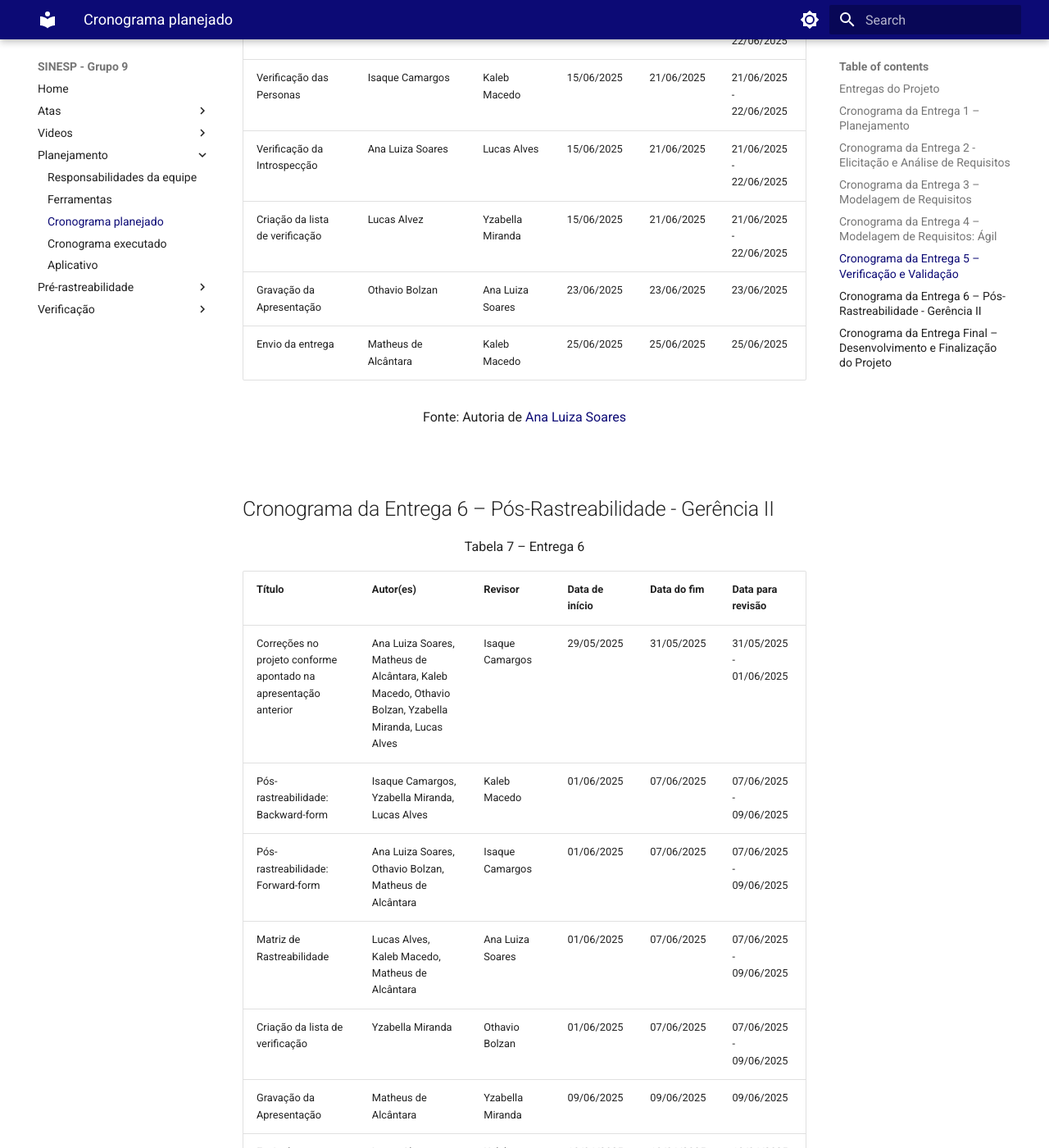
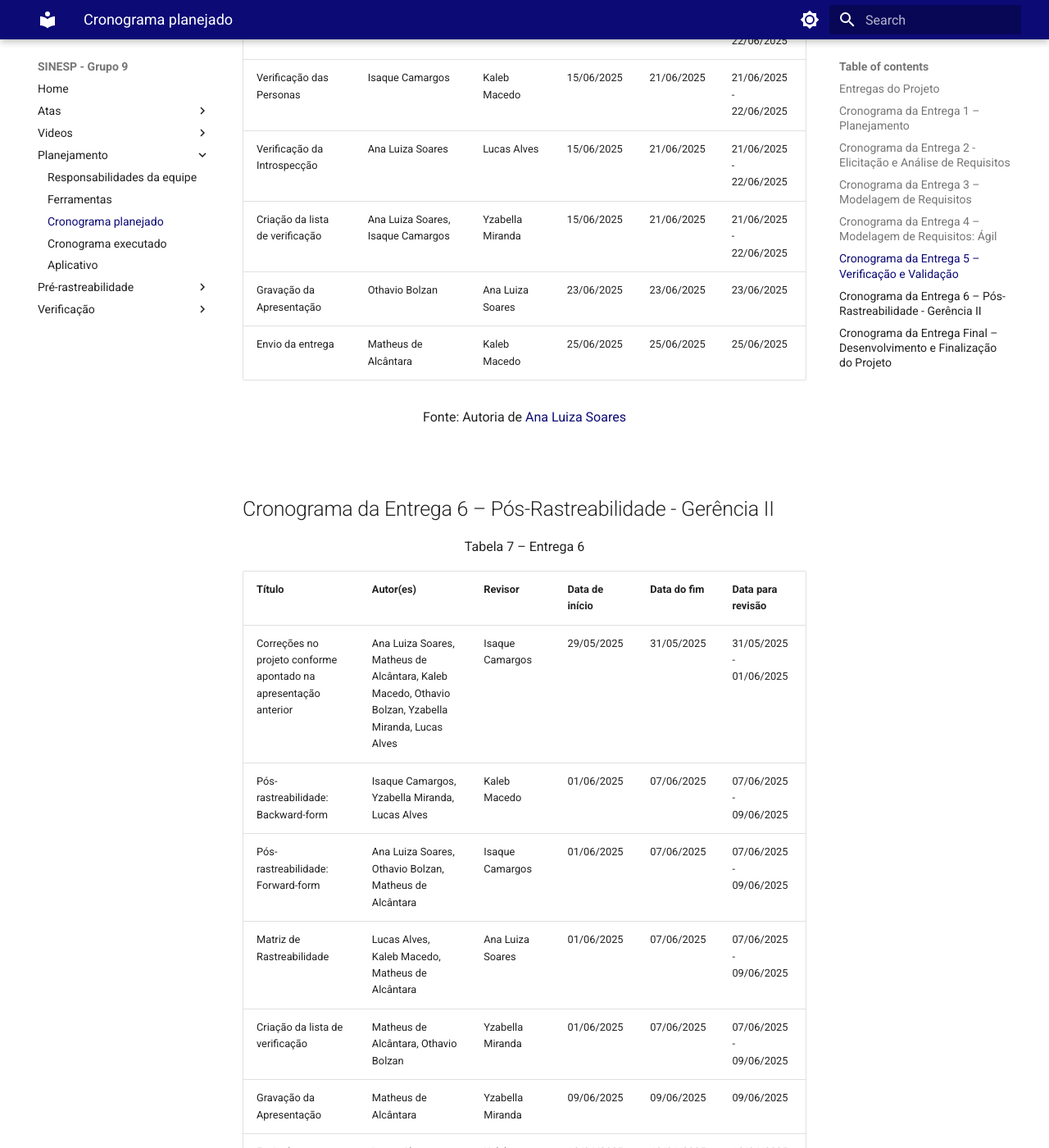
Before and after one commit to matheusdealcantara/2025.1-Grupo09, an MkDocs documentation site: the page built from docs/planejamento/Cronograma.md, in a window 1280 px wide and 1400 px high, scrolled down 7808 px. Shown: the whole window at 82% size. Built offline with MkDocs 1.6.1 and Material for MkDocs 9.7.7, drawn with Linux system fonts in a browser that asks for light colours; some of the changed text lies outside the part shown.

Commit message:
(#36)/Ajuste na alocação de pessoas para a verificação

```diff
--- a/docs/planejamento/Cronograma.md
+++ b/docs/planejamento/Cronograma.md
@@ -104,7 +104,7 @@ Em **18 de abril de 2025**, o documento passou por atualização para maior deta
 | Modelagem de Requisitos: Léxico | Lucas Alves, Matheus de Alcântara | Yzabella Miranda | 02/05/2025 | 09/05/2025 | 09/05/2025 - 10/05/2025 |
 | Modelagem de Requisitos: Casos de Uso | Othavio Bolzan, Yzabella Miranda | Isaque Camargos | 02/05/2025 | 09/05/2025 | 09/05/2025 - 10/05/2025 |
 | Modelagem de Requisitos: Especificação Suplementar | Kaleb Macedo, Lucas Alves | Ana Luiza Soares | 02/05/2025 | 09/05/2025 | 09/05/2025 - 10/05/2025 |
-| Criação da lista de verificação | Isaque Camargos | Yzabella Miranda | 02/05/2025 | 09/05/2025 | 09/05/2025 - 10/05/2025 |
+| Criação da lista de verificação | Isaque Camargos, Matheus de Alcântara | Yzabella Miranda | 02/05/2025 | 09/05/2025 | 09/05/2025 - 10/05/2025 |
 | Gravação da Apresentação | Kaleb Macedo | Othavio Bolzan | 11/05/2025 | 11/05/2025 | 11/05/2025 - 13/05/2025 |
 | Envio da entrega | Othavio Bolzan | Isaque Camargos | 13/05/2025 | 13/05/2025 | 13/05/2025 |
 | Gravação da Inspeção Grupo + 1 | Yzabella Miranda | Kaleb Macedo | 14/05/2025 | 14/05/2025 | 14/05/2025 |
@@ -125,7 +125,7 @@ Em **18 de abril de 2025**, o documento passou por atualização para maior deta
 | Modelagem de Requisitos - Ágil: NFR Framework | Lucas Alves, Kaleb Macedo | Isaque Camargos | 19/05/2025 | 24/05/2025 | 24/05/2025 - 25/05/2025 |
 | Modelagem de Requisitos - Ágil: Backlogs | Matheus de Alcântara, Yzabella Miranda | Ana Luiza Soares | 19/05/2025 | 24/05/2025 | 24/05/2025 - 25/05/2025 |
 | Modelagem de Requisitos - Ágil: Histórias de Usuário | Isaque Camargos, Othavio Bolzan, Ana Luiza Soares | Lucas Alves | 19/05/2025 | 24/05/2025 | 24/05/2025 - 25/05/2025 |
-| Criação da lista de verificação | Kaleb Macedo | Yzabella Miranda | 19/05/2025 | 24/05/2025 | 24/05/2025 - 25/05/2025 |
+| Criação da lista de verificação | Yzabella Miranda, Lucas Alves | Ana Luiza Soares | 19/05/2025 | 24/05/2025 | 24/05/2025 - 25/05/2025 |
 | Gravação da Apresentação | Othavio Bolzan | Yzabella Miranda | 26/05/2025 | 26/05/2025 | 26/05/2025 |
 | Envio da entrega | Ana Luiza Soares | Isaque Camargos | 27/05/2025 | 27/05/2025 | 27/05/2025 |
 | Gravação da Inspeção Grupo + 1 | Kaleb Macedo | Othavio Bolzan | 28/05/2025 | 28/05/2025 | 28/05/2025 |
@@ -158,7 +158,7 @@ Em **18 de abril de 2025**, o documento passou por atualização para maior deta
 | Verificação da Perfil de usuário | Yzabella Miranda | Isaque Camargos | 15/06/2025 | 21/06/2025 | 21/06/2025 - 22/06/2025 |
 | Verificação das Personas | Isaque Camargos | Kaleb Macedo | 15/06/2025 | 21/06/2025 | 21/06/2025 - 22/06/2025 |
 | Verificação da Introspecção | Ana Luiza Soares | Lucas Alves | 15/06/2025 | 21/06/2025 | 21/06/2025 - 22/06/2025 |
-| Criação da lista de verificação | Lucas Alvez | Yzabella Miranda | 15/06/2025 | 21/06/2025 | 21/06/2025 - 22/06/2025 |
+| Criação da lista de verificação | Ana Luiza Soares, Isaque Camargos | Yzabella Miranda | 15/06/2025 | 21/06/2025 | 21/06/2025 - 22/06/2025 |
 | Gravação da Apresentação | Othavio Bolzan | Ana Luiza Soares | 23/06/2025 | 23/06/2025 | 23/06/2025 |
 | Envio da entrega | Matheus de Alcântara | Kaleb Macedo | 25/06/2025 | 25/06/2025 | 25/06/2025 |
 
@@ -179,7 +179,7 @@ Em **18 de abril de 2025**, o documento passou por atualização para maior deta
 | Pós-rastreabilidade: Backward-form | Isaque Camargos, Yzabella Miranda, Lucas Alves | Kaleb Macedo | 01/06/2025 | 07/06/2025 | 07/06/2025 - 09/06/2025 |
 | Pós-rastreabilidade: Forward-form | Ana Luiza Soares, Othavio Bolzan, Matheus de Alcântara | Isaque Camargos | 01/06/2025 | 07/06/2025 | 07/06/2025 - 09/06/2025 |
 | Matriz de Rastreabilidade | Lucas Alves, Kaleb Macedo, Matheus de Alcântara | Ana Luiza Soares | 01/06/2025 | 07/06/2025 | 07/06/2025 - 09/06/2025 |
-| Criação da lista de verificação | Yzabella Miranda| Othavio Bolzan | 01/06/2025 | 07/06/2025 | 07/06/2025 - 09/06/2025 |
+| Criação da lista de verificação | Matheus de Alcântara, Othavio Bolzan | Yzabella Miranda | 01/06/2025 | 07/06/2025 | 07/06/2025 - 09/06/2025 |
 | Gravação da Apresentação | Matheus de Alcântara | Yzabella Miranda | 09/06/2025 | 09/06/2025 | 09/06/2025 |
 | Envio da entrega | Lucas Alves | Kaleb Macedo | 10/06/2025 | 10/06/2025 | 10/06/2025 |
 | Gravação da Inspeção Grupo + 1 | Othavio Bolzan | Othavio Bolzan | 11/06/2025 | 11/06/2025 | 11/06/2025 |
```
Also changed, not shown: other parts of docs/planejamento/Cronograma.md (+2 -2 lines).
